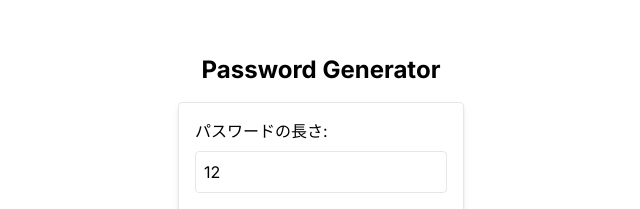
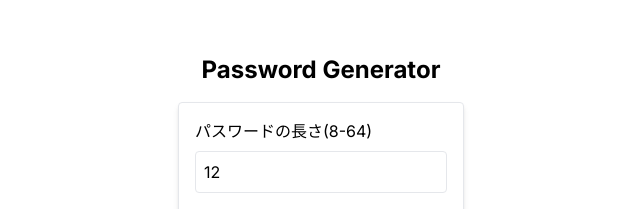
Before and after one commit to Nakayama-Yuki/makepassword, a Next.js app: page / in a window 1280 px wide. Shown: the part 151-360 px from the top of the page, without its empty margins (319-959 px from the left). Built offline with nearby package versions, Linux system fonts and the light colour scheme.

Commit message:
improve Accessibility

```diff
--- a/src/components/PasswordGenerator.tsx
+++ b/src/components/PasswordGenerator.tsx
@@ -32,10 +32,15 @@ export default function PasswordGenerator() {
   return (
     <div className="p-4 border rounded shadow-md">
       <div className="mb-4">
-        <label className="block mb-2">パスワードの長さ:</label>
+        <label htmlFor="passWordLength" className="block mb-2">
+          パスワードの長さ(8-64)
+        </label>
         <input
           type="number"
           value={length}
+          max={64}
+          min={8}
+          id="passWordLength"
           onChange={(e) => setLength(Number(e.target.value))}
           className="w-full p-2 border rounded"
         />
@@ -72,11 +77,14 @@ export default function PasswordGenerator() {
         パスワードを生成する
       </button>
       <div className="mt-4">
-        <label className="block mb-2">生成されたパスワード:</label>
+        <label htmlFor="generatedPassWord" className="block mb-2">
+          生成されたパスワード:
+        </label>
         <input
           type="text"
           value={password}
           readOnly
+          id="generatedPassWord"
           className="w-full p-2 border rounded"
         />
       </div>
```
